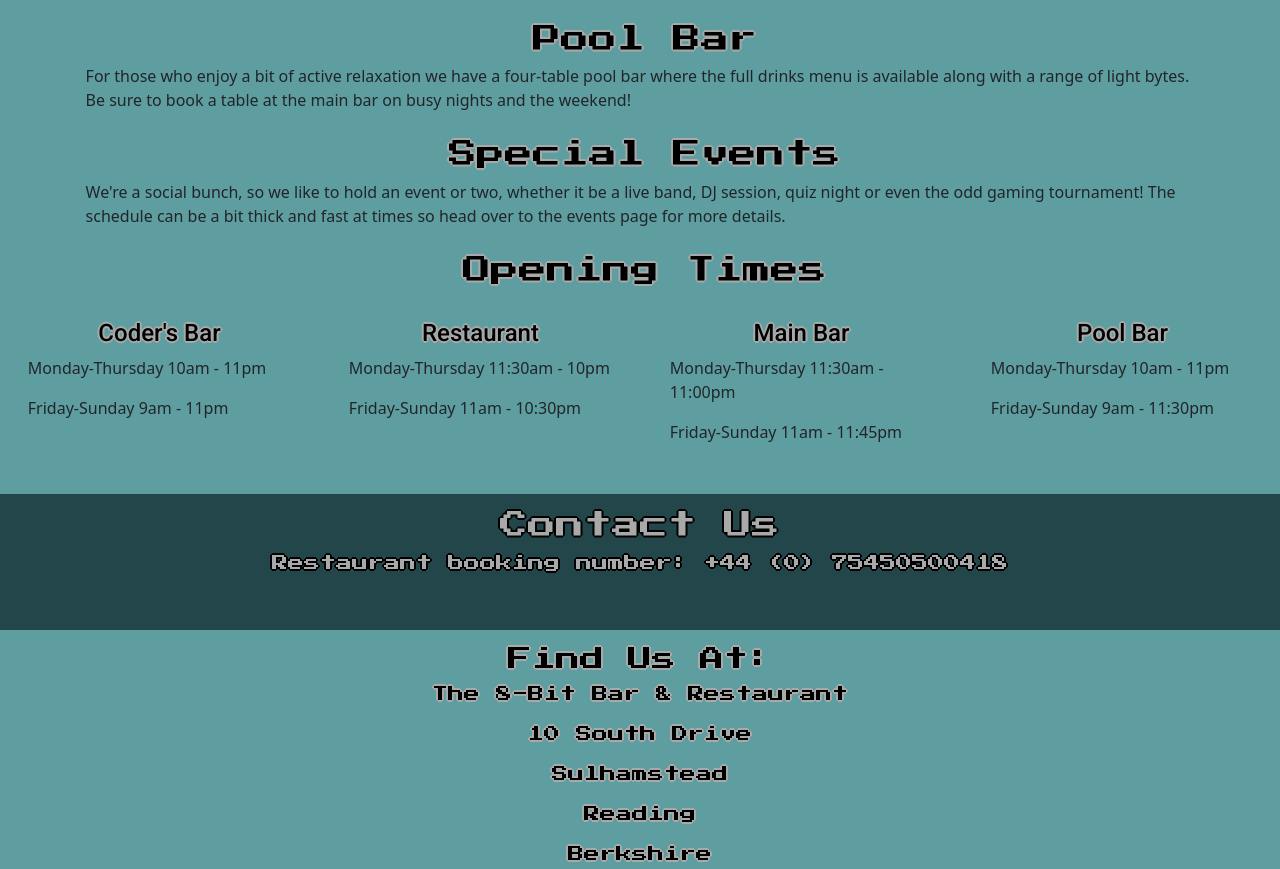
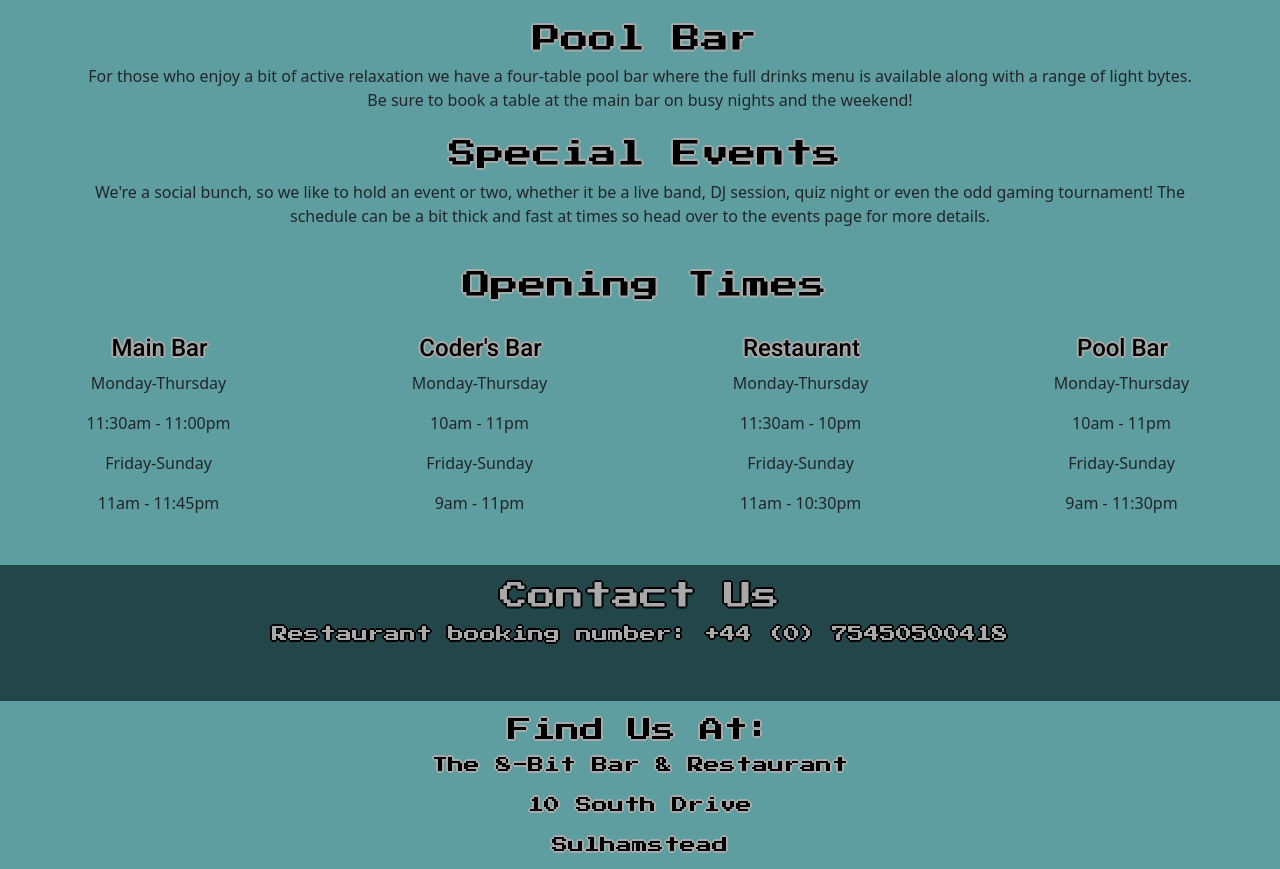
Before and after one commit to thestevedore/milestone1, a plain HTML site: page index.html in a window 1280 px wide. Shown: the part 1258-2127 px from the top of the page. Drawn offline with nearby package versions, Linux system fonts and the light colour scheme.

Commit message:
update: format changes to opening times for improved responsive layout. Social links updated to open in a new window.

```diff
--- a/assets/css/style.css
+++ b/assets/css/style.css
@@ -177,6 +177,21 @@ section {
   background: cadetblue;
 }
 
+.opening-times {
+  padding-top: 25px;
+}
+
+.text {
+  padding-left: 6%;
+  padding-right: 6%;
+  text-align: center;
+}
+
+.tournaments {
+  padding-left: 6%;
+  padding-right: 6%;
+}
+
 /*--Footer--*/
 
 #ending {
@@ -208,13 +223,3 @@ section {
   font-size: 1.7em;
   color: #f00;
 }
-
-.text {
-  padding-left: 6%;
-  padding-right: 6%;
-}
-
-.tournaments {
-  padding-left: 6%;
-  padding-right: 6%;
-}
--- a/index.html
+++ b/index.html
@@ -139,31 +139,39 @@
                         The schedule can be a bit thick and fast at times so head over to the events page for more details.</p>
                 </div>
                 <div class="events">
-                    <h3 class="sub-heading">Opening Times</h3>
+                    <h3 class="sub-heading opening-times">Opening Times</h3>
                     <br>
                         <div class="row justify-content-evenly">
                             <div class="col-md-3">
+                                <h4 class="sub-sub-heading">Main Bar</h4>
+                                <p class="text">Monday-Thursday</p>
+                                <p class="text">11:30am - 11:00pm</p>
+                                <p class="text">Friday-Sunday</p>
+                                <p class="text">11am - 11:45pm</p>
+                                <br>
+                            </div>
+                            <div class="col-md-3">
                                 <h4 class="sub-sub-heading">Coder's Bar</h4>
-                                <p class="text">Monday-Thursday 10am - 11pm</p>
-                                <p class="text">Friday-Sunday 9am - 11pm</p>
+                                <p class="text">Monday-Thursday</p>
+                                <p class="text">10am - 11pm</p>
+                                <p class="text">Friday-Sunday</p>
+                                <p class="text">9am - 11pm</p>
                                 <br>
                             </div>
                             <div class="col-md-3">
                                 <h4 class="sub-sub-heading">Restaurant</h4>
-                                <p class="text">Monday-Thursday 11:30am - 10pm</p>
-                                <p class="text">Friday-Sunday 11am - 10:30pm</p>
-                                <br>
-                            </div>
-                            <div class="col-md-3">
-                                <h4 class="sub-sub-heading">Main Bar</h4>
-                                <p class="text">Monday-Thursday 11:30am - 11:00pm</p>
-                                <p class="text">Friday-Sunday 11am - 11:45pm</p>
+                                <p class="text">Monday-Thursday</p>
+                                <p class="text">11:30am - 10pm</p>
+                                <p class="text">Friday-Sunday</p>
+                                <p class="text">11am - 10:30pm</p>
                                 <br>
                             </div>
                             <div class="col-md-3">
                                 <h4 class="sub-sub-heading">Pool Bar</h4>
-                                <p class="text">Monday-Thursday 10am - 11pm</p>
-                                <p class="text">Friday-Sunday 9am - 11:30pm</p>
+                                <p class="text">Monday-Thursday</p>
+                                <p class="text">10am - 11pm</p>
+                                <p class="text">Friday-Sunday</p>
+                                <p class="text">9am - 11:30pm</p>
                                 <br>
                             </div>
                         </div>
@@ -188,13 +196,13 @@
             <div class="row justify-content-evenly" id="ending">
                 <h3 class="sub-heading socials">We socialise online too!</h3>
                 <div class="col-1">
-                    <a href="https:twitter.com"><span id="twitter"><i class="fa-brands fa-x-twitter" target="_blank" aria-hidden="true"></i></span></a>
+                    <a href="https:twitter.com" target="_blank" rel="noopener"><span id="twitter"><i class="fa-brands fa-x-twitter" aria-hidden="true"></i></span></a>
                 </div>
                 <div class="col-1">
-                    <a href="https:instagram.com"><span id="instagram"><i class="fa-brands fa-instagram" aria-hidden="true"></i></span></a>
+                    <a href="https:instagram.com" target="_blank" rel="noopener"><span id="instagram"><i class="fa-brands fa-instagram" aria-hidden="true"></i></span></a>
                 </div>
                 <div class="col-1">
-                    <a href="https:youtube.com"><span id="youtube"><i class="fa-brands fa-youtube" aria-hidden="true"></i></span></a>
+                    <a href="https:youtube.com" target="_blank" rel="noopener"><span id="youtube"><i class="fa-brands fa-youtube" aria-hidden="true"></i></span></a>
                 </div>
             </div>
         </footer>
```
Also changed, not shown: events.html (+3 -3 lines), menu.html (+3 -3 lines), tournaments.html (+3 -3 lines).
